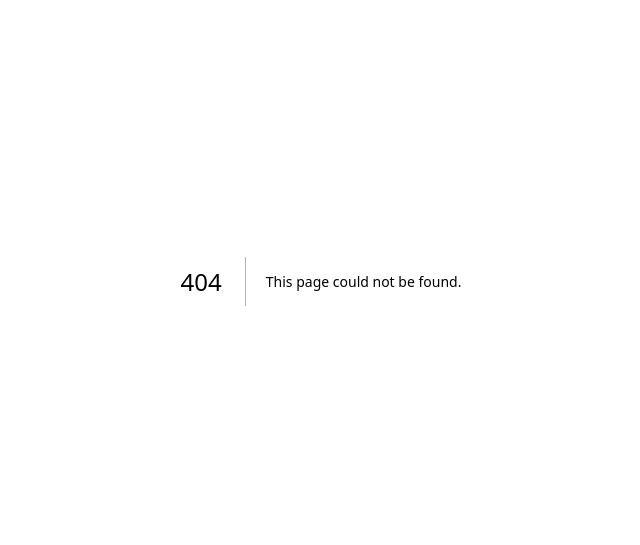
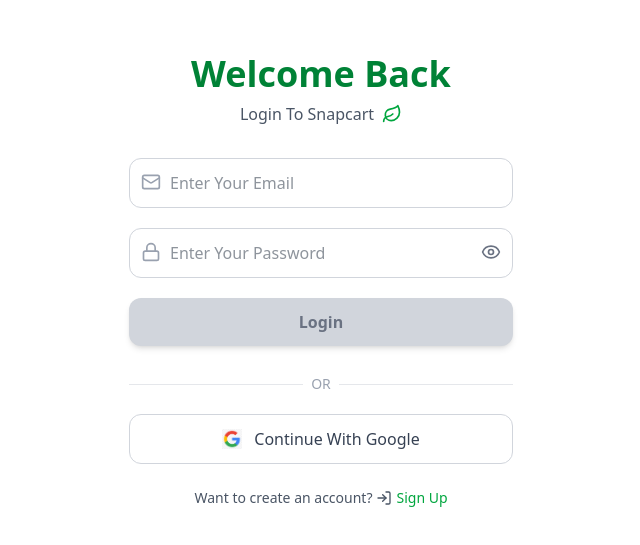
Before and after one commit to Bittu149/Snapcart, a Next.js app: page /login in a window 1280 px wide. Before the commit this address had no page. Shown: the part 119-664 px from the top of the page, without its empty margins (319-959 px from the left). Built offline with nearby package versions, Linux system fonts and the light colour scheme.

Commit message:
Login page complete

```diff
--- /dev/null
+++ b/src/app/login/page.tsx
@@ -0,0 +1,149 @@
+"use client";
+
+import { EyeIcon, EyeOff, Leaf, Loader2, Lock, LogIn, Mail } from "lucide-react";
+import { motion } from "framer-motion";
+import React, { FormEvent, useState } from "react";
+import Image from "next/image";
+import googleImage from "@/assets/google.png";
+import { useRouter } from "next/navigation";
+import { signIn } from "next-auth/react";
+
+function Login() {
+  const [email, setEmail] = useState("");
+  const [password, setPassword] = useState("");
+  const [showPassword, setShowPassword] = useState(false);
+  const [loading, setLoading] = useState(false);
+
+  const router = useRouter();
+
+  const handleLogin = async (e: FormEvent) => {
+    e.preventDefault();
+    setLoading(true);
+
+    try {
+      const result = await signIn("credentials", {
+        email,
+        password,
+        redirect: false, // 🔥 IMPORTANT
+      });
+
+      if (result?.error) {
+        alert("Invalid email or password");
+      } else {
+        router.push("/");
+      }
+    } catch (error) {
+      console.log("Login error:", error);
+    } finally {
+      setLoading(false);
+    }
+  };
+
+  const formValid = email !== "" && password !== "";
+
+  return (
+    <div className="flex flex-col items-center justify-center min-h-screen px-6 py-10 bg-white relative">
+
+      {/* Title */}
+      <motion.h1
+        initial={{ y: -10, opacity: 0 }}
+        animate={{ y: 0, opacity: 1 }}
+        transition={{ duration: 0.6 }}
+        className="text-4xl font-extrabold text-green-700 mb-2"
+      >
+        Welcome Back
+      </motion.h1>
+
+      <p className="text-gray-600 mb-8 flex items-center">
+        Login To Snapcart
+        <Leaf className="w-5 h-5 text-green-600 ml-2" />
+      </p>
+
+      {/* Form */}
+      <motion.form
+        onSubmit={handleLogin}
+        initial={{ opacity: 0 }}
+        animate={{ opacity: 1 }}
+        transition={{ duration: 0.6 }}
+        className="flex flex-col gap-5 w-full max-w-sm"
+      >
+        {/* Email */}
+        <div className="relative">
+          <Mail className="absolute left-3 top-3.5 w-5 h-5 text-gray-400" />
+          <input
+            type="email"
+            placeholder="Enter Your Email"
+            className="w-full border border-gray-300 rounded-xl py-3 pl-10 pr-4 text-gray-800 focus:ring-2 focus:ring-green-500 focus:outline-none"
+            onChange={(e) => setEmail(e.target.value)}
+            value={email}
+          />
+        </div>
+
+        {/* Password */}
+        <div className="relative">
+          <Lock className="absolute left-3 top-3.5 w-5 h-5 text-gray-400" />
+          <input
+            type={showPassword ? "text" : "password"}
+            placeholder="Enter Your Password"
+            className="w-full border border-gray-300 rounded-xl py-3 pl-10 pr-4 text-gray-800 focus:ring-2 focus:ring-green-500 focus:outline-none"
+            onChange={(e) => setPassword(e.target.value)}
+            value={password}
+          />
+
+          {showPassword ? (
+            <EyeOff
+              className="absolute right-3 top-3.5 w-5 h-5 text-gray-500 cursor-pointer"
+              onClick={() => setShowPassword(false)}
+            />
+          ) : (
+            <EyeIcon
+              className="absolute right-3 top-3.5 w-5 h-5 text-gray-500 cursor-pointer"
+              onClick={() => setShowPassword(true)}
+            />
+          )}
+        </div>
+
+        {/* Login Button */}
+        <button
+          disabled={!formValid || loading}
+          className={`w-full font-semibold py-3 rounded-xl transition-all duration-200 shadow-md inline-flex items-center justify-center gap-2 ${
+            formValid
+              ? "bg-green-600 hover:bg-green-700 text-white"
+              : "bg-gray-300 text-gray-500 cursor-not-allowed"
+          }`}
+        >
+          {loading ? <Loader2 className="w-5 h-5 animate-spin" /> : "Login"}
+        </button>
+
+        {/* Divider */}
+        <div className="flex items-center gap-2 text-gray-400 text-sm mt-2">
+          <span className="flex-1 h-px bg-gray-200"></span>
+          OR
+          <span className="flex-1 h-px bg-gray-200"></span>
+        </div>
+
+        {/* Google Login */}
+        <button
+          type="button"
+          onClick={() => signIn("google")}
+          className="w-full flex items-center justify-center gap-3 border border-gray-300 hover:bg-gray-50 py-3 rounded-xl text-gray-700 font-medium transition-all duration-200"
+        >
+          <Image src={googleImage} width={20} height={20} alt="google" />
+          Continue With Google
+        </button>
+      </motion.form>
+
+      {/* Redirect */}
+      <p
+        className="cursor-pointer text-gray-600 mt-6 text-sm flex items-center gap-1"
+        onClick={() => router.push("/register")}
+      >
+        Want to create an account?
+        <LogIn className="w-4 h-4" />
+        <span className="text-green-600">Sign Up</span>
+      </p>
+    </div>
+  );
+}
+
+export default Login;
--- a/src/components/RegisterForm.tsx
+++ b/src/components/RegisterForm.tsx
@@ -1,11 +1,36 @@
 'use client'
-import { ArrowLeft, Leaf } from 'lucide-react'
-import React from 'react'
+import { ArrowLeft, EyeIcon, EyeOff, Key, Leaf, Loader2, Lock, LogIn, Mail, User } from 'lucide-react'
+//import React from 'react'
 import {motion} from 'motion/react'
+import React ,{ useState } from 'react'
+import Image from 'next/image'
+import googleImage from "@/assets/google.png"
+import axios from 'axios'
+import { useRouter } from 'next/navigation'
 type PropType = {
   previousStep: (s: number) => void
 }
 function RegisterForm({previousStep}:PropType) {
+    const [name,setName]=useState("")
+    const [email,setEmail]=useState("")
+    const [password,setPassword]=useState("")
+    const [showPassword,setShowPassword] = useState(false)
+    const [loading,setLoading] = useState(false)
+    const router = useRouter()
+    const handleRegister=async (e:React.FormEvent)=>{
+        e.preventDefault()
+        setLoading(true)
+        try{
+          const result = await axios.post("/api/auth/register",{
+            name,email,password
+          })
+          console.log(result.data)
+          setLoading(false)
+        }catch(error){
+            console.log(error)
+            setLoading(false)
+        }
+    }
   return (
     <div className='flex flex-col items-center justify-center min-h-screen px-6 py-10 bg-white relative'>
         <div className='absolute top-6 left-6 flex items-center gap-2 text-green-700 hover:text-green-800 transition-colors cursor-pointer'
@@ -28,6 +53,78 @@
     }}
     className='text-4xl font-extrabold text-green-700 mb-2'>Create Account</motion.h1>
     <p className='text-gray-600 mb-8 flex items-center'>Join Snapcart today <Leaf className='w-5 h-5 text-green-600'/></p>
+    <motion.form
+    onSubmit={handleRegister}
+    initial={{
+        opacity:0
+    }}
+    animate={{
+        opacity:1
+    }}
+    transition={{
+        duration:0.6
+    }}
+    className='flex flex-col gap-5 w-full max-w-sm'>
+
+        <div className='relative'>
+        <User className='absolute left-3 top-3.5 w-5 h-5 text-gray-400'/>
+        <input type="text" placeholder='Enter Your Name' className='w-full border border-gray-300 rounded-xl py-3 pl-10 pr-4 text-gray-800 focus:ring-2 focus:ring-green-500 focus:outline-none'
+        onChange={(e)=>setName(e.target.value)}
+        value={name}
+        />
+        </div>
+
+
+        <div className='relative'>
+        <Mail className='absolute left-3 top-3.5 w-5 h-5 text-gray-400'/>
+        <input type="text" placeholder='Enter Your Email' className='w-full border border-gray-300 rounded-xl py-3 pl-10 pr-4 text-gray-800 focus:ring-2 focus:ring-green-500 focus:outline-none'
+        onChange={(e)=>setEmail(e.target.value)}
+        value={email}
+        />
+        </div>
+
+
+        <div className='relative'>
+        <Lock className='absolute left-3 top-3.5 w-5 h-5 text-gray-400'/>
+        <input type={showPassword?"text":"password"} placeholder='Enter Your Password' className='w-full border border-gray-300 rounded-xl py-3 pl-10 pr-4 text-gray-800 focus:ring-2 focus:ring-green-500 focus:outline-none'
+        onChange={(e)=>setPassword(e.target.value)}
+        value={password}
+        />
+        {
+            showPassword?<EyeOff className='absolute right-3 top-3.5 w-5 h-5 text-gray-500 cursor-pointer' onClick={()=>setShowPassword(false)}/>:<EyeIcon className='absolute right-3 top-3.5 w-5 h-5 text-gray-500 cursor-pointer' onClick={()=>setShowPassword(true)}/>
+        }
+        </div>
+
+{/* Register Button create */}
+{
+    (()=>{
+        const formvalidation=name!=="" && email!=="" && password!==""
+            return <button disabled = {!formvalidation || loading} className={`w-full font-semibold py-3 rounded-xl transition-all duration-200 shadow-md inline-flex items-center justify-center gap-2 ${
+                formvalidation
+                ? "bg-green-600 hover:bg-green-700 text-white"
+                : "bg-gray-300 text-gray-500 cursor-not-allowed"
+            }`}>
+{loading?<Loader2 className='w-5 h-5 animate-spin'/>:"Register"}
+
+            </button>
+        })()
+}
+
+<div className='flex items-center gap-2 text-gray-400 text-sm mt-2'>
+    <span className='flex-1 h-px bg-gray-200'></span>
+    OR
+    <span className='flex-1 h-px bg-gray-200'></span>
+</div>
+
+<button className='w-full flex items-center justify-center gap-3 border border-gray-300 hover:bg-gray-50 py-3 rounded-xl text-gray-700 font-medium transition-all duration-200'>
+    <Image src={googleImage} width={20} height={20} alt='google'/>
+    Continue With Google
+</button>
+    </motion.form>
+
+
+   <p className=' cursor-pointer text-gray-600 mt-6 text-sm flex items-center gap-1' onClick={()=>router.push("/login")}>Already have an account ? <LogIn className='w-4 h-4'/><span className='text-green-600'>Sign in</span></p>
+
     </div>
   )
 }
```
Also changed, not shown: src/assets/google.png (added).
